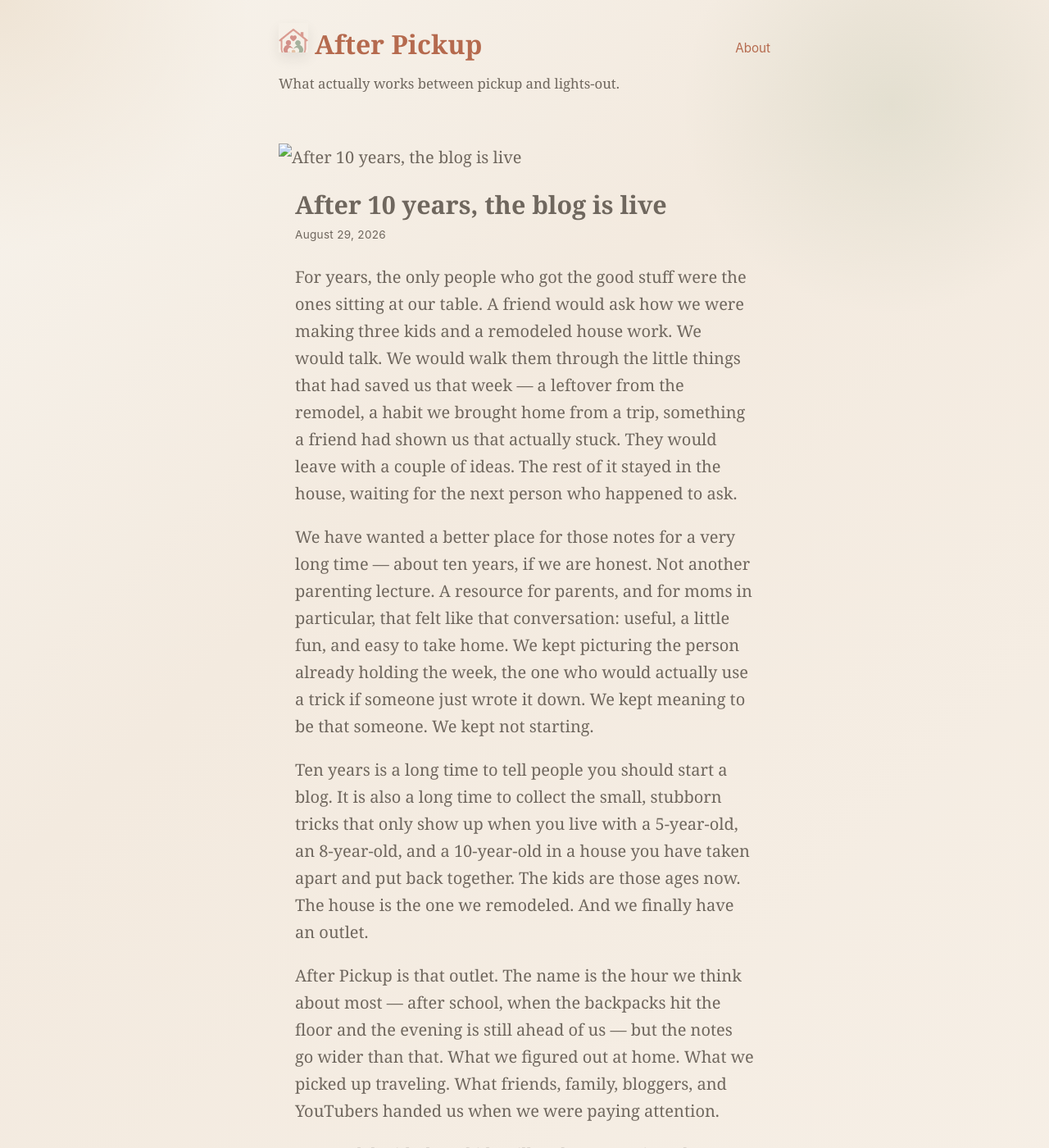
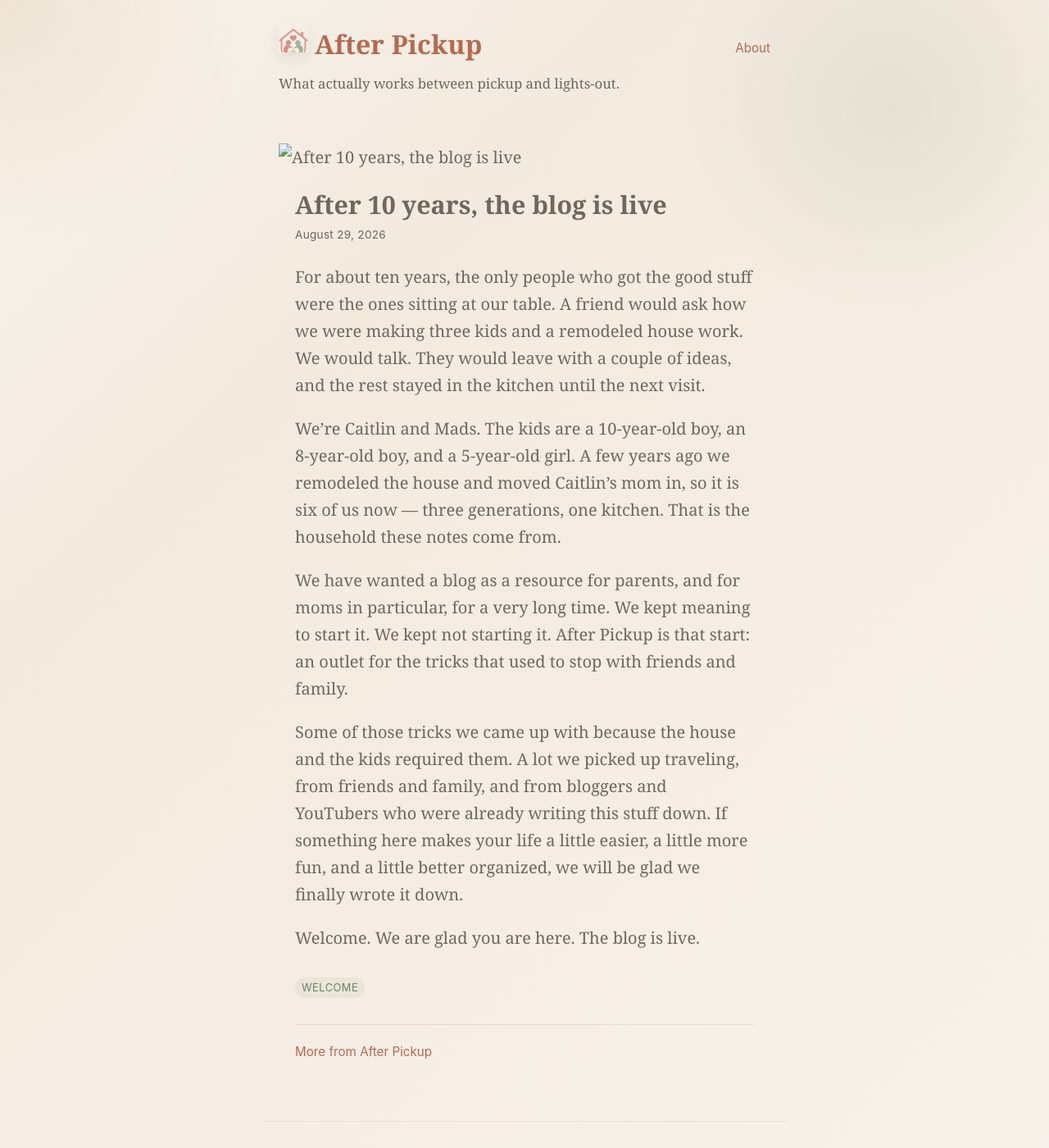
Before and after one commit to madskristensen/afterpickup, a Jekyll site: the page built from _posts/2026-08-29-after-10-years-the-blog-is-live.md, in a window 1280 px wide and 1400 px high. Shown: the whole window at 82% size. Built offline with Jekyll 4.4.1, drawn with Linux system fonts in a browser that asks for light colours; some of the changed text lies outside the part shown.

Commit message:
Shorten the welcome to five warm paragraphs
Match standing After Pickup voice: friendly, a tad jovial, no jokes.
Use published about-page facts lightly. No headings or lists.

Co-authored-by: Mads Kristensen <madskristensen@users.noreply.github.com>

```diff
--- a/_posts/2026-08-29-after-10-years-the-blog-is-live.md
+++ b/_posts/2026-08-29-after-10-years-the-blog-is-live.md
@@ -1,25 +1,17 @@
 ---
 title: "After 10 years, the blog is live"
-description: "The notes we used to only share at the table finally have a home."
+description: "After ten years of telling friends at the table, After Pickup is live."
 date: 2026-08-29
 image: ""
 tags: [welcome]
 ---
 
-For years, the only people who got the good stuff were the ones sitting at our table. A friend would ask how we were making three kids and a remodeled house work. We would talk. We would walk them through the little things that had saved us that week — a leftover from the remodel, a habit we brought home from a trip, something a friend had shown us that actually stuck. They would leave with a couple of ideas. The rest of it stayed in the house, waiting for the next person who happened to ask.
+For about ten years, the only people who got the good stuff were the ones sitting at our table. A friend would ask how we were making three kids and a remodeled house work. We would talk. They would leave with a couple of ideas, and the rest stayed in the kitchen until the next visit.
 
-We have wanted a better place for those notes for a very long time — about ten years, if we are honest. Not another parenting lecture. A resource for parents, and for moms in particular, that felt like that conversation: useful, a little fun, and easy to take home. We kept picturing the person already holding the week, the one who would actually use a trick if someone just wrote it down. We kept meaning to be that someone. We kept not starting.
+We're Caitlin and Mads. The kids are a 10-year-old boy, an 8-year-old boy, and a 5-year-old girl. A few years ago we remodeled the house and moved Caitlin's mom in, so it is six of us now — three generations, one kitchen. That is the household these notes come from.
 
-Ten years is a long time to tell people you should start a blog. It is also a long time to collect the small, stubborn tricks that only show up when you live with a 5-year-old, an 8-year-old, and a 10-year-old in a house you have taken apart and put back together. The kids are those ages now. The house is the one we remodeled. And we finally have an outlet.
+We have wanted a blog as a resource for parents, and for moms in particular, for a very long time. We kept meaning to start it. We kept not starting it. After Pickup is that start: an outlet for the tricks that used to stop with friends and family.
 
-After Pickup is that outlet. The name is the hour we think about most — after school, when the backpacks hit the floor and the evening is still ahead of us — but the notes go wider than that. What we figured out at home. What we picked up traveling. What friends, family, bloggers, and YouTubers handed us when we were paying attention.
+Some of those tricks we came up with because the house and the kids required them. A lot we picked up traveling, from friends and family, and from bloggers and YouTubers who were already writing this stuff down. If something here makes your life a little easier, a little more fun, and a little better organized, we will be glad we finally wrote it down.
 
-A remodel with three kids will make you notice what actually has to work. Travel has a way of handing you a better version of something you thought you had already figured out. We came up with a lot of clever things that made our lives easier. We borrowed even more. Both kinds belong here.
-
-We are glad the notes no longer have to wait for a visit. We are not trying to run your house. We are trying to hand you the same things we used to hand across the table, so you can take what fits and leave the rest.
-
-If something here makes your life a little easier, a little more fun, a little better organized, that is enough. You do not need our house, or kids these ages, or our suitcase. You need one afternoon that could go better than it usually does.
-
-The 5-year-old, the 8-year-old, and the 10-year-old will show up later the way they show up at home: three different people sharing a hallway. What works for the 10-year-old will not always work for the 5-year-old. We will get into that when there is a real task on the table. This one is just the hello.
-
-If you have been here for dinner, you already know how we talk. If you have not, welcome anyway. Pull up a chair. The blog is live.
+Welcome. We are glad you are here. The blog is live.
```
